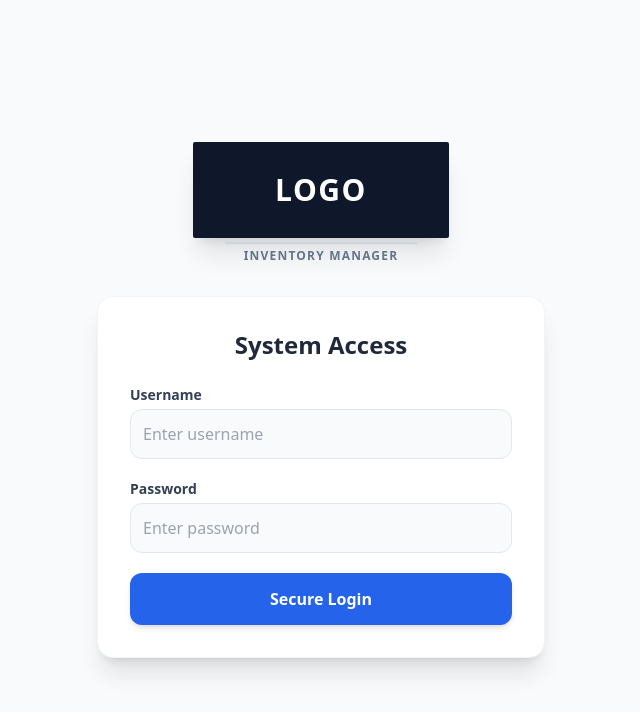
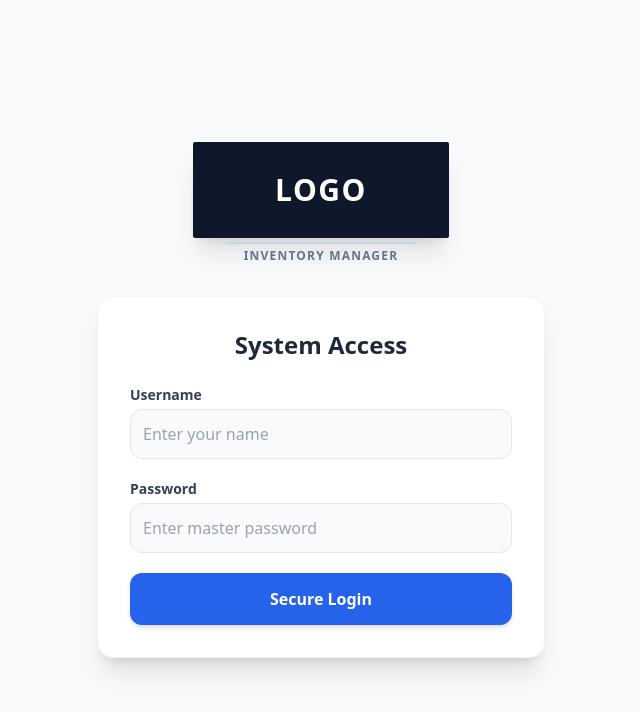
Before and after one commit to uditsingh789/GWS-Monitor, a React (Create React App) app: page / in a window 1280 px wide. Shown: the top 712 px of the page, without its empty margins (319-959 px from the left). Built offline with nearby package versions, Linux system fonts and the light colour scheme; no server answers; the database is empty.

Commit message:
fix: allow dynamic usernames for activity logging with single master password

```diff
--- a/src/components/LoginPage.js
+++ b/src/components/LoginPage.js
@@ -1,13 +1,25 @@
 import React, { useState } from 'react';
+import { AlertCircle } from 'lucide-react';
 
 const LoginPage = ({ onLogin }) => {
   const [username, setUsername] = useState('');
   const [password, setPassword] = useState('');
+  const [error, setError] = useState('');
+
+  // Fetching the master password securely from environment variables
+  // (Falling back to default 'admin123' if the variable is not yet set)
+  const validPassword = process.env.REACT_APP_ADMIN_PASSWORD || 'admin123';
 
   const handleSubmit = (e) => {
     e.preventDefault();
-    if (username && password) {
-      onLogin(username);
+
+    // Accept any entered username, but strictly verify the master password
+    if (username.trim() !== '' && password === validPassword) {
+      setError('');
+      // Passes the specific username up to App.js so it appears in the Activity Log
+      onLogin(username.trim());
+    } else {
+      setError('Invalid password. Please try again.');
     }
   };
 
@@ -24,15 +36,26 @@ const LoginPage = ({ onLogin }) => {
 
       <div className="bg-white p-8 rounded-2xl shadow-xl w-full max-w-md border border-slate-100">
         <h2 className="text-2xl font-bold text-slate-800 mb-6 text-center">System Access</h2>
+
+        {error && (
+          <div className="mb-5 p-3 bg-rose-50 border border-rose-200 text-rose-600 text-sm font-semibold rounded-xl flex items-center animate-in fade-in duration-300">
+            <AlertCircle size={16} className="mr-2 shrink-0" />
+            {error}
+          </div>
+        )}
+
         <form onSubmit={handleSubmit} className="space-y-5">
           <div>
             <label className="block text-sm font-semibold text-slate-700 mb-1">Username</label>
             <input
               type="text"
               className="w-full p-3 border border-slate-200 rounded-xl focus:ring-2 focus:ring-blue-500 focus:border-blue-500 outline-none transition-all bg-slate-50 focus:bg-white"
-              placeholder="Enter username"
+              placeholder="Enter your name"
               value={username}
-              onChange={(e) => setUsername(e.target.value)}
+              onChange={(e) => {
+                setUsername(e.target.value);
+                if (error) setError('');
+              }}
               required
             />
           </div>
@@ -40,10 +63,15 @@ const LoginPage = ({ onLogin }) => {
             <label className="block text-sm font-semibold text-slate-700 mb-1">Password</label>
             <input
               type="password"
-              className="w-full p-3 border border-slate-200 rounded-xl focus:ring-2 focus:ring-blue-500 focus:border-blue-500 outline-none transition-all bg-slate-50 focus:bg-white"
-              placeholder="Enter password"
+              className={`w-full p-3 border rounded-xl focus:ring-2 focus:ring-blue-500 focus:border-blue-500 outline-none transition-all bg-slate-50 focus:bg-white ${
+                error ? 'border-rose-300' : 'border-slate-200'
+              }`}
+              placeholder="Enter master password"
               value={password}
-              onChange={(e) => setPassword(e.target.value)}
+              onChange={(e) => {
+                setPassword(e.target.value);
+                if (error) setError('');
+              }}
               required
             />
           </div>
```
